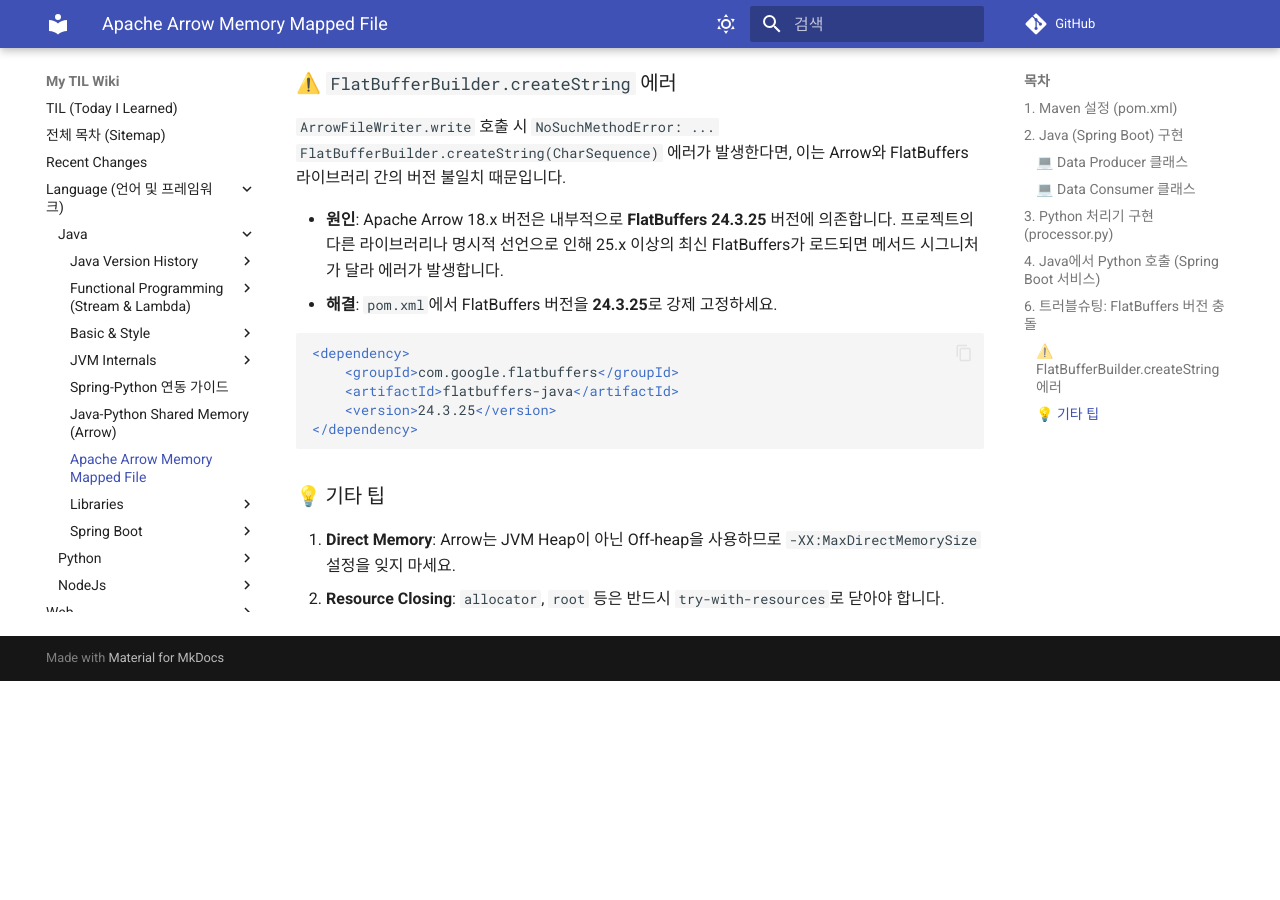
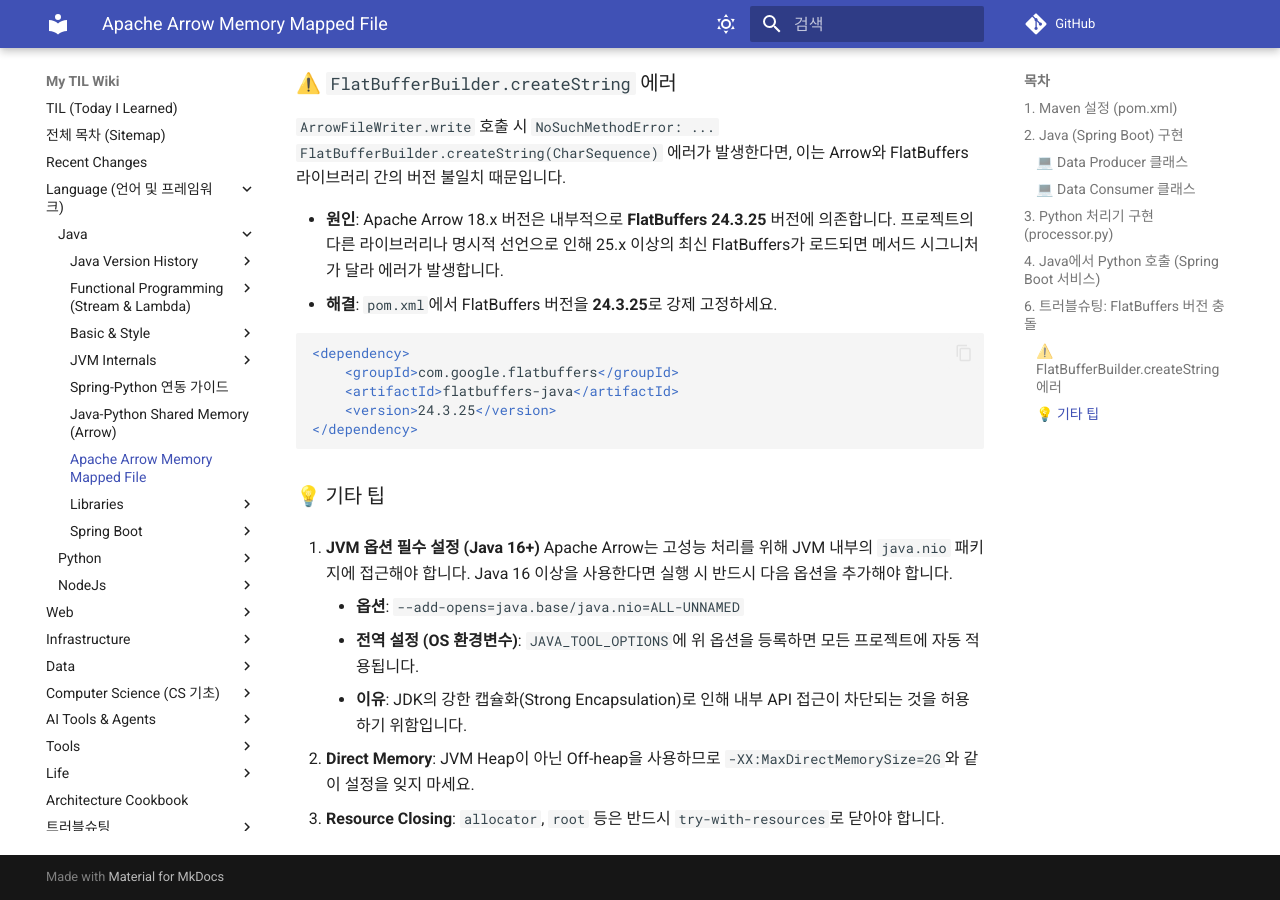
Before and after one commit to DevDooly/TIL, an MkDocs documentation site: the page built from docs/Language/Java/Apache_Arrow_Memory_Mapped_File.md, in a window 1280 px wide and 900 px high, scrolled down 4274 px. Built offline with MkDocs 1.6.1 and Material for MkDocs 9.7.7, drawn with Linux system fonts in a browser that asks for light colours; comment, search, counter and statistics services are not loaded; before the commit the page ends 4955 px from its top, so only the background shows below that.

Commit message:
docs: Java 16+ 환경을 위한 Apache Arrow JVM 옵션 가이드 추가

```diff
--- a/docs/Language/Java/Apache_Arrow_Memory_Mapped_File.md
+++ b/docs/Language/Java/Apache_Arrow_Memory_Mapped_File.md
@@ -222,5 +222,12 @@
 
 ### 💡 기타 팁
 
-1. **Direct Memory**: Arrow는 JVM Heap이 아닌 Off-heap을 사용하므로 `-XX:MaxDirectMemorySize` 설정을 잊지 마세요.
-2. **Resource Closing**: `allocator`, `root` 등은 반드시 `try-with-resources`로 닫아야 합니다.
+1. **JVM 옵션 필수 설정 (Java 16+)**
+    Apache Arrow는 고성능 처리를 위해 JVM 내부의 `java.nio` 패키지에 접근해야 합니다. Java 16 이상을 사용한다면 실행 시 반드시 다음 옵션을 추가해야 합니다.
+
+    * **옵션**: `--add-opens=java.base/java.nio=ALL-UNNAMED`
+    * **전역 설정 (OS 환경변수)**: `JAVA_TOOL_OPTIONS`에 위 옵션을 등록하면 모든 프로젝트에 자동 적용됩니다.
+    * **이유**: JDK의 강한 캡슐화(Strong Encapsulation)로 인해 내부 API 접근이 차단되는 것을 허용하기 위함입니다.
+
+2. **Direct Memory**: JVM Heap이 아닌 Off-heap을 사용하므로 `-XX:MaxDirectMemorySize=2G`와 같이 설정을 잊지 마세요.
+3. **Resource Closing**: `allocator`, `root` 등은 반드시 `try-with-resources`로 닫아야 합니다.
```
Also changed, not shown: README.md (+1 -1 lines), docs/Recent_Changes.md (+1 -1 lines).
